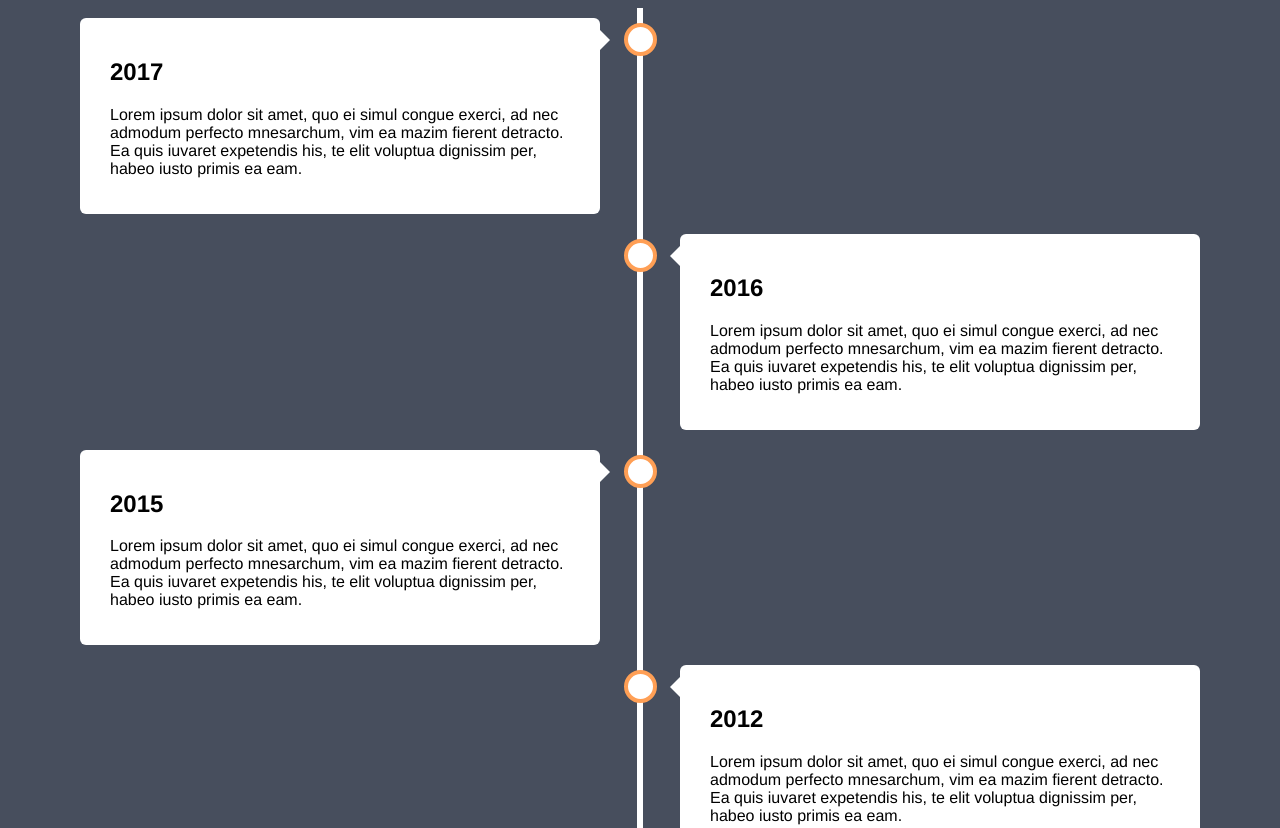
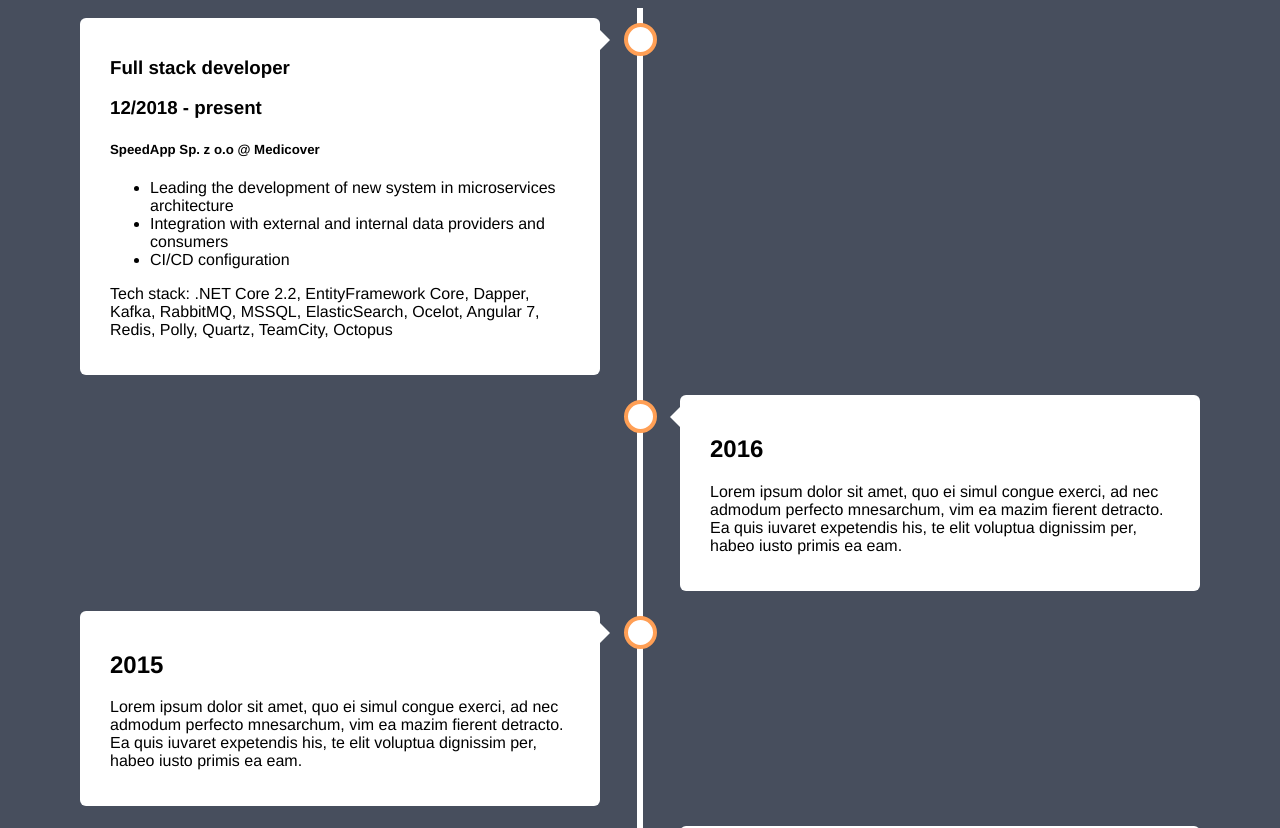
Before and after one commit to diton/diton.github.io, a plain HTML site: page index.html in a window 1280 px wide. Shown: the top 828 px of the page. Drawn offline with Linux system fonts and the light colour scheme.

Commit message:
Update index.html

```diff
--- a/index.html
+++ b/index.html
@@ -143,8 +143,17 @@ body {
 <div class="timeline">
   <div class="container left">
     <div class="content">
-      <h2>2017</h2>
-      <p>Lorem ipsum dolor sit amet, quo ei simul congue exerci, ad nec admodum perfecto mnesarchum, vim ea mazim fierent detracto. Ea quis iuvaret expetendis his, te elit voluptua dignissim per, habeo iusto primis ea eam.</p>
+      <h3>Full stack developer</h3>
+      <h3>12/2018 - present</h3>
+      <h5>SpeedApp Sp. z o.o @ Medicover</h5>
+      <p>
+        <ul>
+          <li>Leading the development of new system in microservices architecture</li>
+          <li>Integration with external and internal data providers and consumers</li>
+          <li>CI/CD configuration</li>
+        </ul>
+      Tech stack: .NET Core 2.2, EntityFramework Core, Dapper, Kafka, RabbitMQ, MSSQL, ElasticSearch, Ocelot, Angular 7, Redis, Polly, Quartz, TeamCity, Octopus
+      </p>
     </div>
   </div>
   <div class="container right">
```
